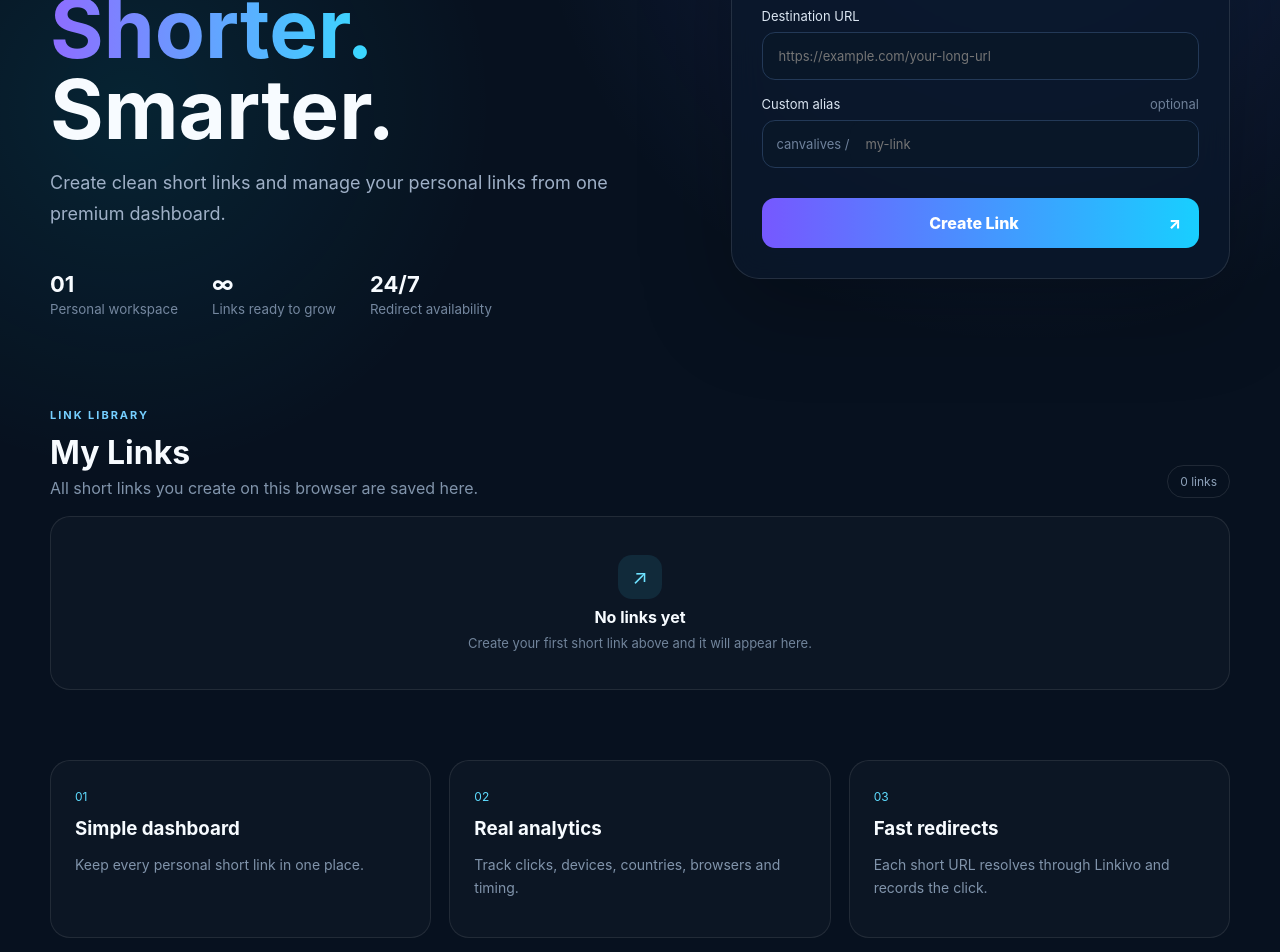
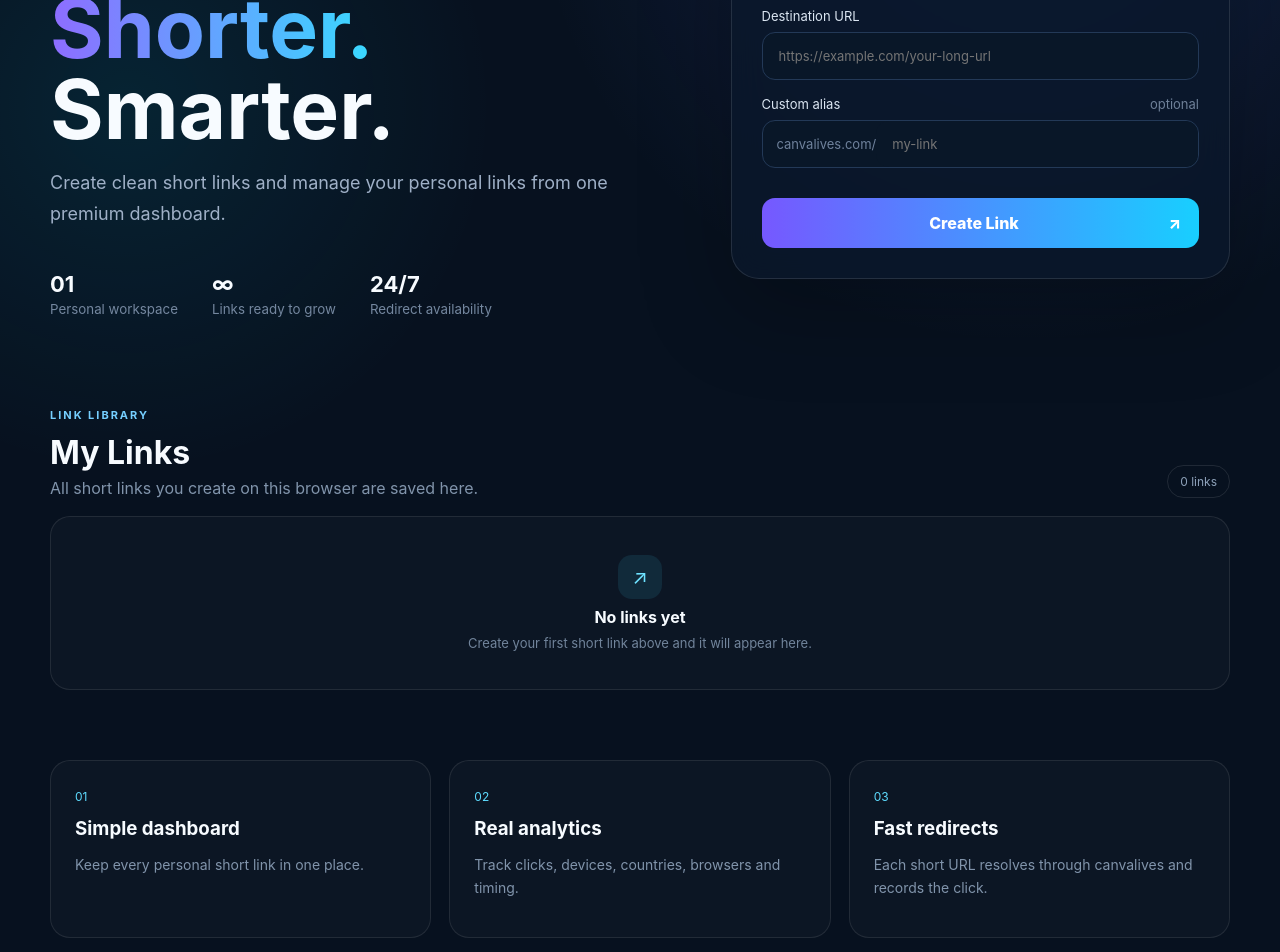
Before and after one commit to meherul382/Linkivo, a Next.js app: page / in a window 1280 px wide. Shown: the part 280-1232 px from the top of the page. Built offline with nearby package versions, Linux system fonts and the light colour scheme.

Commit message:
Use canvalives.com as the short-link domain

```diff
--- a/app/page.tsx
+++ b/app/page.tsx
@@ -116,7 +116,7 @@ export default function Home() {
             </label>
 
             <label>Custom alias <em>optional</em>
-              <div className="alias"><span>canvalives /</span><input value={alias} onChange={e=>setAlias(e.target.value)} placeholder="my-link" /></div>
+              <div className="alias"><span>canvalives.com/</span><input value={alias} onChange={e=>setAlias(e.target.value)} placeholder="my-link" /></div>
             </label>
 
             <button className="primary" type="submit" disabled={loading}>
@@ -175,7 +175,7 @@ export default function Home() {
     <section className="features container">
       <div><span>01</span><h3>Simple dashboard</h3><p>Keep every personal short link in one place.</p></div>
       <div><span>02</span><h3>Real analytics</h3><p>Track clicks, devices, countries, browsers and timing.</p></div>
-      <div><span>03</span><h3>Fast redirects</h3><p>Each short URL resolves through Linkivo and records the click.</p></div>
+      <div><span>03</span><h3>Fast redirects</h3><p>Each short URL resolves through canvalives and records the click.</p></div>
     </section>
 
     <style jsx>{`
```
